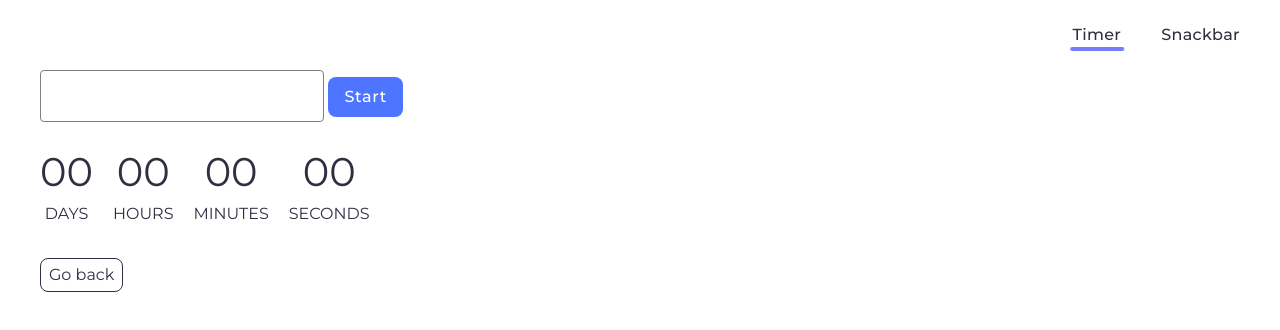
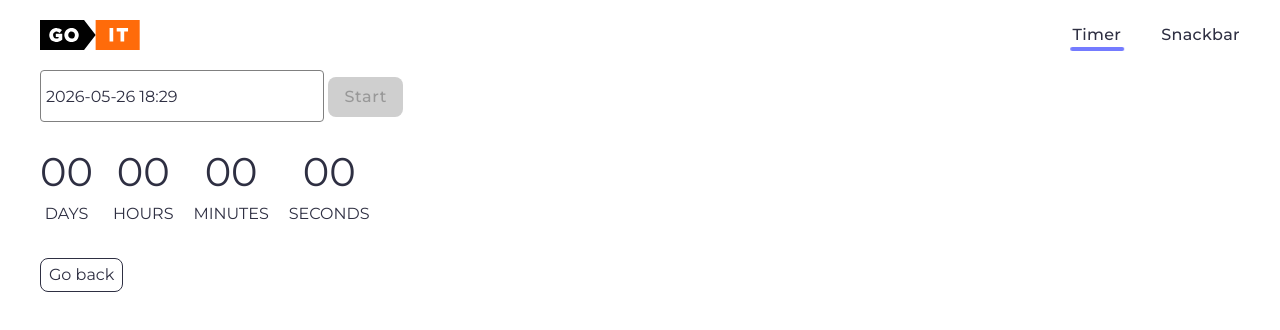
Before and after one commit to konorezzova-spec/goit-js-hw-10, a plain HTML site: page 1-timer.html in a window 1280 px wide. Drawn offline with Linux system fonts and the light colour scheme; files that its build step writes are made by us from their sources.

Commit message:
Deploying to gh-pages from @ konorezzova-spec/goit-js-hw-10@da9a4036f0b0c4c194af3b5a616662c5781a56e8 🚀

```diff
--- a/1-timer.html
+++ b/1-timer.html
@@ -10,10 +10,10 @@
     <link href="https://fonts.googleapis.com/css2?family=Montserrat:ital,wght@0,100..900;1,100..900&display=swap"
         rel="stylesheet">
     <title>Timer</title>
-  <script type="module" crossorigin src="/vanilla-app-template/1-timer.js"></script>
-  <link rel="modulepreload" crossorigin href="/vanilla-app-template/assets/modulepreload-polyfill-B5Qt9EMX.js">
-  <link rel="modulepreload" crossorigin href="/vanilla-app-template/assets/vendor-Dov3POoy.js">
-  <link rel="stylesheet" crossorigin href="/vanilla-app-template/assets/styles-B1E-9NrV.css">
+  <script type="module" crossorigin src="/goit-js-hw-10/1-timer.js"></script>
+  <link rel="modulepreload" crossorigin href="/goit-js-hw-10/assets/modulepreload-polyfill-B5Qt9EMX.js">
+  <link rel="modulepreload" crossorigin href="/goit-js-hw-10/assets/vendor-Dov3POoy.js">
+  <link rel="stylesheet" crossorigin href="/goit-js-hw-10/assets/styles-B1E-9NrV.css">
 </head>
 
 <body>
@@ -22,7 +22,7 @@
     <nav class="nav">
       <a class="nav-logo" href="./index.html" aria-label="Site logo">
         <svg class="nav-logo-icon" width="100" height="30">
-          <use href="/vanilla-app-template/assets/sprite-E8vg0sBb.svg#logo"></use>
+          <use href="/goit-js-hw-10/assets/sprite-E8vg0sBb.svg#logo"></use>
         </svg>
       </a>
       <ul class="nav-list">
```
Also changed, not shown: 2-snackbar.html (+5 -5 lines), index.html (+2 -2 lines).
